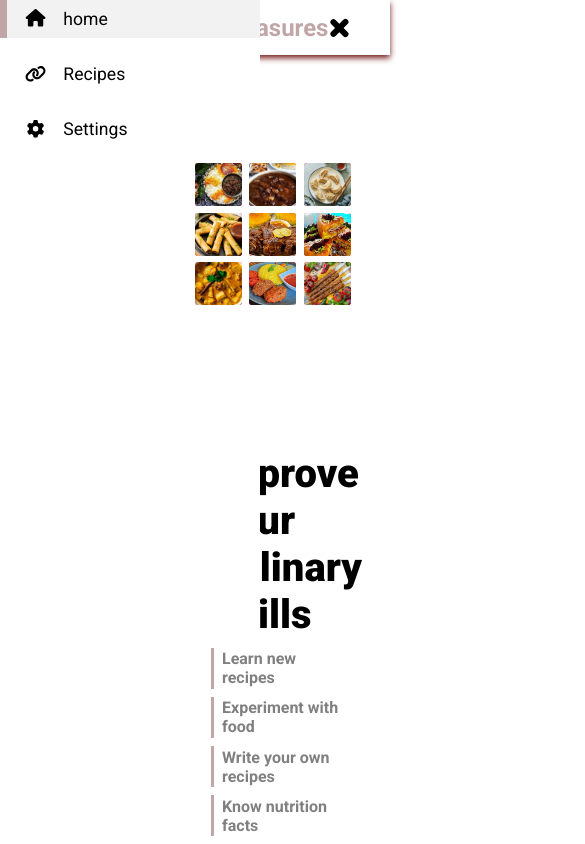
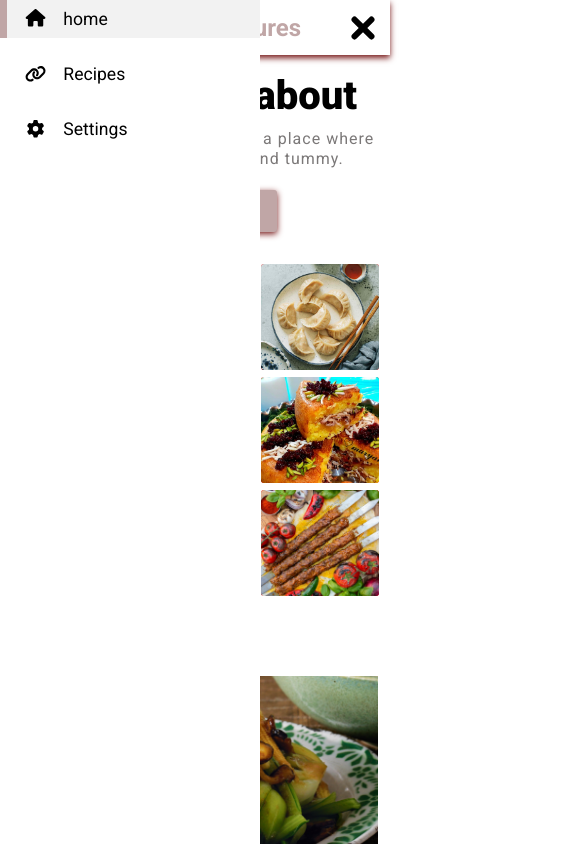
Before and after one commit to tara-hss/Handy-Recipes, a React (Create React App) app: page / in a window 390 px wide. Shown: the top 844 px of the page, 585 px wide, since content can reach past the window. Built offline with nearby package versions, Linux system fonts and the light colour scheme.

Commit message:
Makes the page responsive for smaller screens

```diff
--- a/src/components/Footer.js
+++ b/src/components/Footer.js
@@ -5,10 +5,10 @@ export default function Footer() {
                 <p className="footer-title">
                     HeirloomKitchenTreasures
                 </p>
-                <p className="">
+                <p>
                 Heirloom Kitchen Treasures is a place where you can please your soul and tummy.
                 </p>
-                <p className="">
+                <p>
                     &copy; 2024 | All rights reserved
                 </p>
             </div>
@@ -17,13 +17,13 @@ export default function Footer() {
                 <p className="footer-title">
                     Contact Us
                 </p>
-                <p className="">
+                <p>
                 heirloomkitchentreasures@gmail.com
                 </p>
-                <p className="">
+                <p>
                     Melbourne, Australia
                 </p>
-                <p className="">
+                <p>
                     +61 444 222 666
                 </p>
             </div>
@@ -32,12 +32,6 @@ export default function Footer() {
                 <p className="footer-title">
                     About Us
                 </p>
-                <p className="footer-title">
-                    Health Facts
-                </p>
-                <p className="footer-title">
-                    Articles
-                </p>
             </div>
         </div>
     )
--- a/src/styles/index.scss
+++ b/src/styles/index.scss
@@ -22,6 +22,7 @@
 body {
     font-size: var(--font-size);
     font-family: 'Roboto', sans-serif;
+    padding-top: 60px;
 }
 
 a {
@@ -68,7 +69,7 @@ img {
 }
 
 .container {
-    padding-inline: 10vw;
+    padding-inline: 25vw;
 }
 
 @import "partials/navbar.scss";
@@ -79,6 +80,18 @@ img {
 @import "partials/animations.scss";
 @import "partials/chefs-section.scss";
 @import "partials/footer.scss";
+
+@media screen and (max-width: 1280px) {
+    .container {
+        padding-inline: 18vw;
+    }
+}
+
+@media screen and (max-width: 1050px) {
+    .container {
+        padding-inline: 12vw;
+    }
+}
 
 @media screen and (max-width: 768px) {
     .navbar{
@@ -92,4 +105,39 @@ img {
     .chef-card {
         box-shadow: 0 5px 10px var(--shadow-color);
     }
+    .container {
+        padding-inline: 6vw;
+    }
+    .footer {
+        grid-template-columns: repeat(4, 1fr);
+        .footer-section:nth-child(1) {
+            grid-column: span 4;
+        }
+        .footer-section:nth-child(2), .footer-section:nth-child(3) {
+            grid-column: span 2;
+        }
+    }
+    .section {
+        .col {
+            width: 100%;
+            padding: 0 !important;
+            text-align: center;
+            margin-bottom: 2em;
+        }
+    }
+    .skill-item {
+        display: inline-block;
+        margin: .75em;
+    }
+    .section.improve-skills .btn {
+        display: block;
+        margin-left: 50%;
+        transform: translateX(-50%);
+    }
 }
+
+@media screen and (max-width: 480px) {
+    .container {
+        padding-inline: 3vw;
+    }
+}
--- a/src/styles/partials/_navbar.scss
+++ b/src/styles/partials/_navbar.scss
@@ -1,5 +1,6 @@
 .navbar {
     height: 55px;
+    top: 0;
     background-color: red;
     box-shadow: 0 3px 6px var(--shadow-color);
     background-color: var(--background-color);
@@ -7,6 +8,9 @@
     display: flex;
     justify-content: space-between;
     align-items: center;
+    position: fixed;
+    width: 100%;
+    z-index: 998;
     .logo {
     font-size: 1.5em;
         font-weight: bolder;
@@ -101,6 +105,7 @@
     left: 0;
     height: 100vh;
     width: 260px;
+    z-index: 999;
     background-color: var(--background-color);
     box-shadow: 0 0 0 1000px (0,0,0,0.2),
                 3px 0 5px var(--shadow-color);
--- a/src/styles/partials/_section.scss
+++ b/src/styles/partials/_section.scss
@@ -1,5 +1,6 @@
 .section {
     display: flex;
+    flex-wrap: wrap;
     align-items: center;
     margin-bottom: 3em;
     .title {
```
